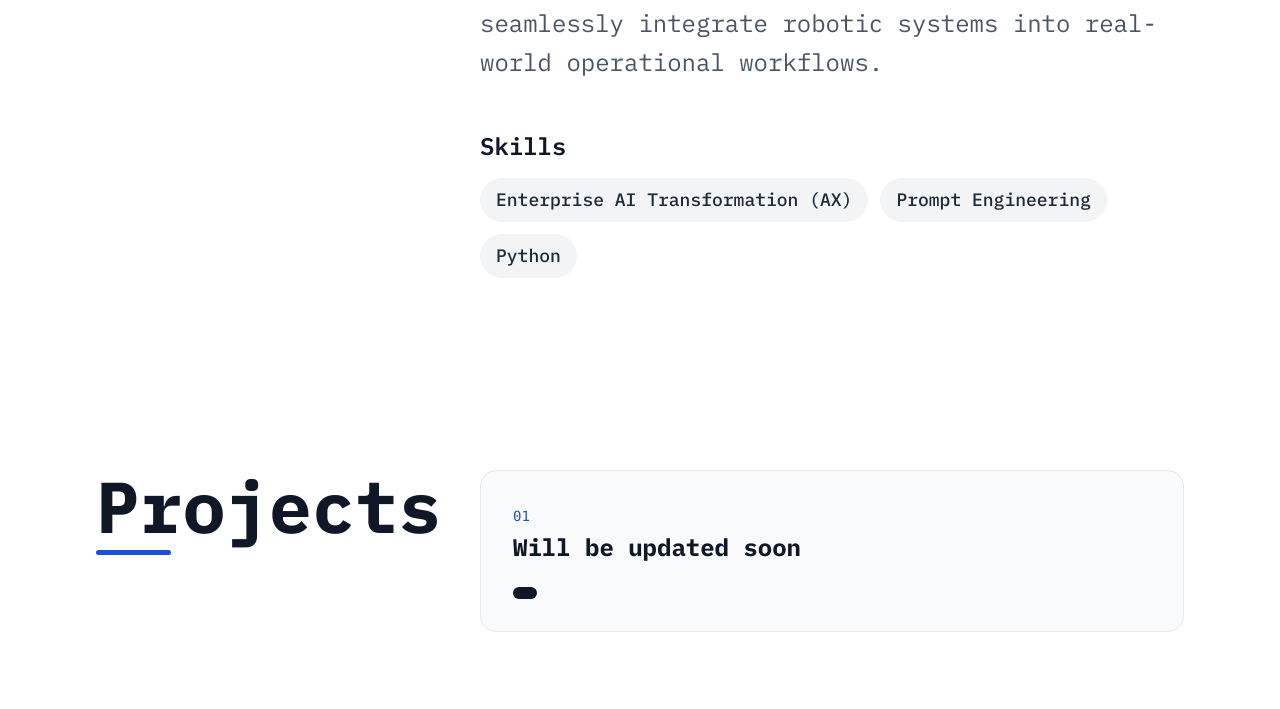
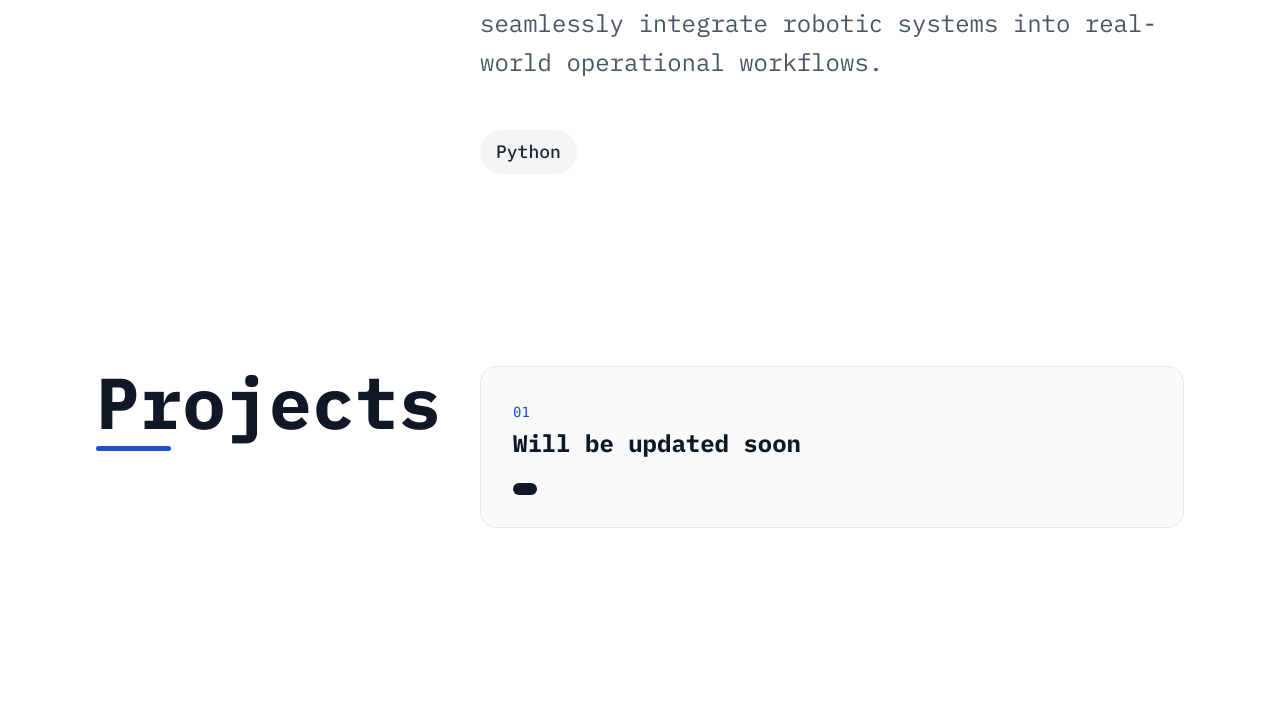
Before and after one commit to twenty4-lee/twenty4-lee.github.io, an Astro site: page / in a window 1280 px wide. Shown: the part 1243-1952 px from the top of the page. Built offline with nearby package versions, Linux system fonts and the light colour scheme; Astro itself is replaced by a stand-in of ours.

Commit message:
Revert skills section changes

```diff
--- a/src/components/About.astro
+++ b/src/components/About.astro
@@ -24,9 +24,6 @@ import { siteConfig } from "../config";
         </p>
 
         <div class="pt-4">
-          <h3 class="mb-4 text-xl sm:text-2xl font-semibold text-gray-900">
-            Skills
-          </h3>
           <div class="flex flex-wrap gap-3">
             {
               siteConfig.skills.map((skill) => (
--- a/src/config.ts
+++ b/src/config.ts
@@ -10,11 +10,7 @@ export const siteConfig = {
   },
   aboutMe:
     "I am a Digital Consultant at Samjong KPMG, dedicated to bridging the gap between emerging technologies and business strategy. I help enterprises navigate the AI era and achieve lasting success by leading with strategy at the front and backing it with technical execution behind the scenes. Looking ahead, I am deeply passionate about Physical AI, particularly researching human-robot teaming in warehouses to seamlessly integrate robotic systems into real-world operational workflows.",
-  skills: [
-    "Enterprise AI Transformation (AX)",
-    "Prompt Engineering",
-    "Python",
-  ],
+  skills: ["Python"],
   projects: [
     {
       name: "Will be updated soon",
```
